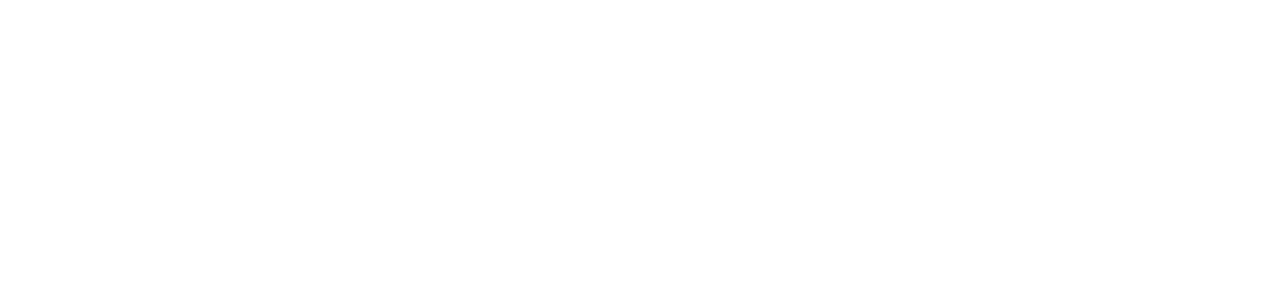
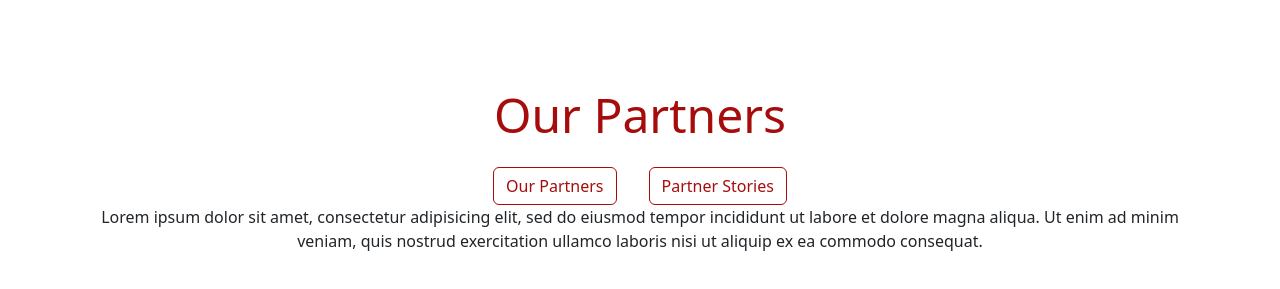
Before and after one commit to mayaabapo87/Test, a Vue app: page / in a window 1280 px wide. Shown: the part 867-1156 px from the top of the page. Before the commit the page ends 865 px from the top, so only its background shows below. Built offline with nearby package versions, Linux system fonts and the light colour scheme.

Commit message:
Progress on partner page

```diff
--- a/src/App.vue
+++ b/src/App.vue
@@ -2,6 +2,7 @@
   <nav>
       <Navbar />
       <Landing />
+      <Partners />
 
   </nav>
   <router-view/>
@@ -10,10 +11,12 @@
 <script>
 import Landing from './components/LandingView.vue'
 import Navbar from './components/NavbarView.vue'
+import Partners from './components/PartnersView.vue';
 export default {
   components:{
     Navbar,
     Landing,
+    Partners,
   }
 }
 </script>
--- /dev/null
+++ b/src/assets/custom.scss
@@ -0,0 +1,11 @@
+@import "../../node_modules/bootstrap/scss/functions";
+@import "../../node_modules/bootstrap/scss/variables";
+
+$custom-colors: (
+    "maroon": #A70C0C
+ );
+
+$theme-colors: map-merge($theme-colors, $custom-colors);
+
+
+@import "../../node_modules/bootstrap/scss/bootstrap";
--- a/src/components/LandingView.vue
+++ b/src/components/LandingView.vue
@@ -56,7 +56,7 @@
 
     <div class="row my-0 grey-b2">
             <br>
-        </div>
+    </div>
 </div>
 </template>
 
--- a/src/components/NavbarView.vue
+++ b/src/components/NavbarView.vue
@@ -99,4 +99,6 @@
     .grey-b2{
         background-color: #737573;
     }
+
+
 </style>
--- /dev/null
+++ b/src/components/PartnersView.vue
@@ -0,0 +1,36 @@
+<template>
+    <br>
+     <div class="container-fluid my-5">
+
+
+
+        <div class="container">
+            <div class="row">
+                <h4 class="container text-center py-3 maroon-a2 work2-f-size">
+                    Our Partners
+                </h4>
+            </div>
+            <div class="row">
+                <div class="container text-center">
+                    <button type="button" class="btn btn-outline-maroon mx-3"
+                    data-bs-toggle="collapse" data-bs-target="#demo1">Our Partners</button>
+
+                    <button type="button" class="btn btn-outline-maroon mx-3"
+                    data-bs-toggle="collapse" data-bs-target="#demo2">Partner Stories</button>
+                </div>
+            </div>
+                <div id="demo1" class="collapse show text-center">
+                    Lorem ipsum dolor sit amet, consectetur adipisicing elit,
+                    sed do eiusmod tempor incididunt ut labore et dolore magna aliqua. Ut enim ad minim veniam,
+                    quis nostrud exercitation ullamco laboris nisi ut aliquip ex ea commodo consequat.
+                </div>
+            <div id="demo2" class="collapse text-center">
+                Lorem ipsum dolor sit amet, consectetur adipisicing elit,
+                sed do eiusmod tempor incididunt ut labore et dolore magna aliqua. Ut enim ad minim veniam,
+                quis nostrud exercitation ullamco laboris nisi ut aliquip ex ea commodo consequat.
+            </div>
+        </div>
+
+    </div>
+
+</template>
--- a/src/main.js
+++ b/src/main.js
@@ -3,5 +3,5 @@
 import router from './router'
 import '../node_modules/bootstrap/dist/css/bootstrap.css';
 import '../node_modules/bootstrap/dist/js/bootstrap.js';
-
+import './assets/custom.scss'
 createApp(App).use(router).mount('#app')
```
Also changed, not shown: src/components/Partners.vue (deleted).
